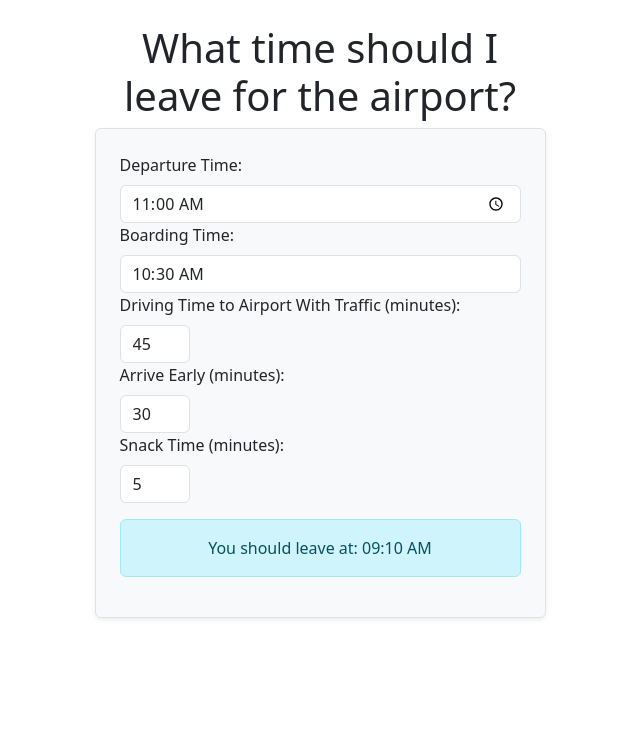
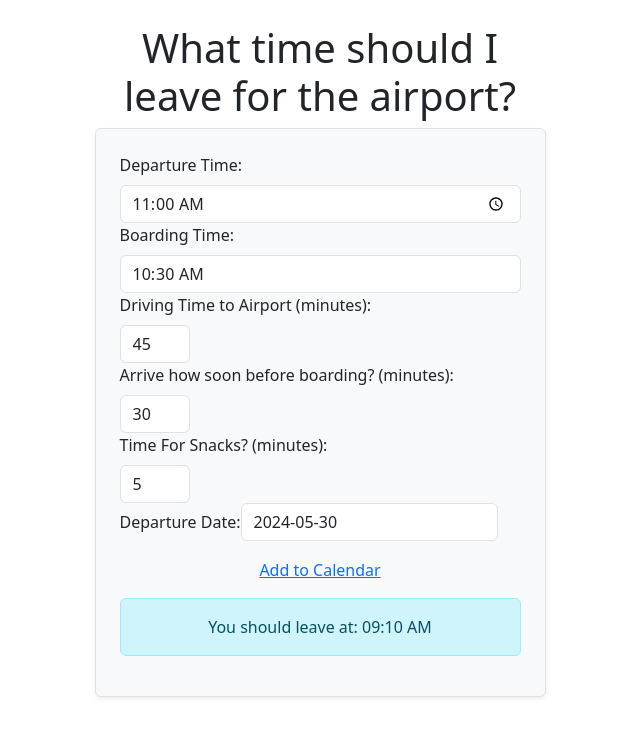
Before and after one commit to mattsilv/airport-time-estimator, a React (Create React App) app: page / in a window 1280 px wide. Shown: the top 736 px of the page, without its empty margins (320-960 px from the left). Built offline with nearby package versions, Linux system fonts and the light colour scheme.

Commit message:
added calendar link and some other fixes

```diff
--- a/package.json
+++ b/package.json
@@ -9,6 +9,7 @@
     "bootstrap": "^5.3.3",
     "react": "^18.3.1",
     "react-bootstrap": "^2.10.2",
+    "react-datepicker": "^6.9.0",
     "react-dom": "^18.3.1",
     "react-scripts": "^5.0.1",
     "typescript": "^5.4.5"
--- a/public/index.html
+++ b/public/index.html
@@ -10,34 +10,11 @@
       content="Web site created using create-react-app"
     />
     <link rel="apple-touch-icon" href="%PUBLIC_URL%/logo192.png" />
-    <!--
-      manifest.json provides metadata used when your web app is installed on a
-      user's mobile device or desktop. See https://developers.google.com/web/fundamentals/web-app-manifest/
-    -->
     <link rel="manifest" href="%PUBLIC_URL%/manifest.json" />
-    <!--
-      Notice the use of %PUBLIC_URL% in the tags above.
-      It will be replaced with the URL of the `public` folder during the build.
-      Only files inside the `public` folder can be referenced from the HTML.
-
-      Unlike "/favicon.ico" or "favicon.ico", "%PUBLIC_URL%/favicon.ico" will
-      work correctly both with client-side routing and a non-root public URL.
-      Learn how to configure a non-root public URL by running `npm run build`.
-    -->
-    <title>React App</title>
+    <title>Airport Time Calculator - Silv.app</title>
   </head>
   <body>
     <noscript>You need to enable JavaScript to run this app.</noscript>
     <div id="root"></div>
-    <!--
-      This HTML file is a template.
-      If you open it directly in the browser, you will see an empty page.
-
-      You can add webfonts, meta tags, or analytics to this file.
-      The build step will place the bundled scripts into the <body> tag.
-
-      To begin the development, run `npm start` or `yarn start`.
-      To create a production bundle, use `npm run build` or `yarn build`.
-    -->
   </body>
 </html>
--- a/src/App.js
+++ b/src/App.js
@@ -32,12 +32,14 @@ function App() {
           <div className="border p-4 rounded shadow-sm bg-light">
             <FlightForm onCalculate={handleCalculate} />
             {leaveTime && (
+              <div>
                 <Alert
                   variant="info"
                   className="text-center mt-3 font-weight-bold"
                 >
                   {leaveTime}
                 </Alert>
+              </div>
             )}
           </div>
         </Col>
--- a/src/FlightFormInputs.js
+++ b/src/FlightFormInputs.js
@@ -1,6 +1,8 @@
 // src/FlightFormInputs.js
 import React from "react";
 import { Form } from "react-bootstrap";
+import DatePicker from "react-datepicker";
+import "react-datepicker/dist/react-datepicker.css";
 
 const FlightFormInputs = ({
   departureTime,
@@ -12,6 +14,8 @@ const FlightFormInputs = ({
   handleDrivingTimeChange,
   handleArriveEarlyChange,
   handleSnackTimeChange,
+  selectedDate,
+  handleDateChange,
 }) => {
   return (
     <Form>
@@ -35,7 +39,7 @@ const FlightFormInputs = ({
       </Form.Group>
       <Form.Group>
         <Form.Label htmlFor="driving-time">
-          Driving Time to Airport With Traffic (minutes):
+          Driving Time to Airport (minutes):
         </Form.Label>
         <Form.Control
           type="number"
@@ -46,7 +50,9 @@ const FlightFormInputs = ({
         />
       </Form.Group>
       <Form.Group>
-        <Form.Label htmlFor="arrive-early">Arrive Early (minutes):</Form.Label>
+        <Form.Label htmlFor="arrive-early">
+          Arrive how soon before boarding? (minutes):
+        </Form.Label>
         <Form.Control
           type="number"
           id="arrive-early"
@@ -56,7 +62,9 @@ const FlightFormInputs = ({
         />
       </Form.Group>
       <Form.Group>
-        <Form.Label htmlFor="snack-time">Snack Time (minutes):</Form.Label>
+        <Form.Label htmlFor="snack-time">
+          Time For Snacks? (minutes):
+        </Form.Label>
         <Form.Control
           type="number"
           id="snack-time"
@@ -65,6 +73,15 @@ const FlightFormInputs = ({
           style={{ width: "70px" }}
         />
       </Form.Group>
+      <Form.Group>
+        <Form.Label>Departure Date:</Form.Label>
+        <DatePicker
+          selected={selectedDate}
+          onChange={handleDateChange}
+          dateFormat="yyyy-MM-dd"
+          className="form-control"
+        />
+      </Form.Group>
     </Form>
   );
 };
--- a/src/FlightFormLogic.js
+++ b/src/FlightFormLogic.js
@@ -1,6 +1,7 @@
 // src/FlightFormLogic.js
 import React, { useState, useEffect, useCallback } from "react";
 import FlightFormInputs from "./FlightFormInputs";
+import { format, addDays } from "date-fns";
 
 const FlightFormLogic = ({ onCalculate }) => {
   const [departureTime, setDepartureTime] = useState("11:00");
@@ -8,6 +9,8 @@ const FlightFormLogic = ({ onCalculate }) => {
   const [drivingTime, setDrivingTime] = useState("45");
   const [arriveEarly, setArriveEarly] = useState("30");
   const [snackTime, setSnackTime] = useState("5");
+  const [selectedDate, setSelectedDate] = useState(addDays(new Date(), 1));
+  const [calendarLink, setCalendarLink] = useState("");
 
   const calculateLeaveTime = useCallback(() => {
     const totalMinutes =
@@ -47,7 +50,38 @@ const FlightFormLogic = ({ onCalculate }) => {
     setSnackTime(e.target.value);
   };
 
+  const handleDateChange = (date) => {
+    setSelectedDate(date);
+  };
+
+  const formatDateTime = (date, time) => {
+    const [hours, minutes] = time.split(":").map(Number);
+    const formattedDate = new Date(date);
+    formattedDate.setHours(hours);
+    formattedDate.setMinutes(minutes);
+    return format(formattedDate, "yyyyMMdd'T'HHmmss");
+  };
+
+  const createGoogleCalendarLink = () => {
+    const formattedStart = formatDateTime(selectedDate, departureTime);
+    const formattedEnd = formatDateTime(selectedDate, departureTime);
+    const baseURL = "https://www.google.com/calendar/render";
+    const params = new URLSearchParams({
+      action: "TEMPLATE",
+      text: "Depart for Airport",
+      dates: `${formattedStart}/${formattedEnd}`,
+      details:
+        "Time to leave for the airport. Created by https://airportcalc.silv.app/",
+    });
+    setCalendarLink(`${baseURL}?${params.toString()}`);
+  };
+
+  useEffect(() => {
+    createGoogleCalendarLink();
+  }, [departureTime, selectedDate]);
+
   return (
+    <div>
       <FlightFormInputs
         departureTime={departureTime}
         boardingTime={boardingTime}
@@ -58,7 +92,15 @@ const FlightFormLogic = ({ onCalculate }) => {
         handleDrivingTimeChange={handleDrivingTimeChange}
         handleArriveEarlyChange={handleArriveEarlyChange}
         handleSnackTimeChange={handleSnackTimeChange}
+        selectedDate={selectedDate}
+        handleDateChange={handleDateChange}
       />
+      <div className="text-center mt-3">
+        <a href={calendarLink} target="_blank" rel="noopener noreferrer">
+          Add to Calendar
+        </a>
+      </div>
+    </div>
   );
 };
 
```
Also changed, not shown: merged.txt, 1 other file (tests, documents, lock files or other folders). Lines whose indentation alone changed are shown as unchanged.
